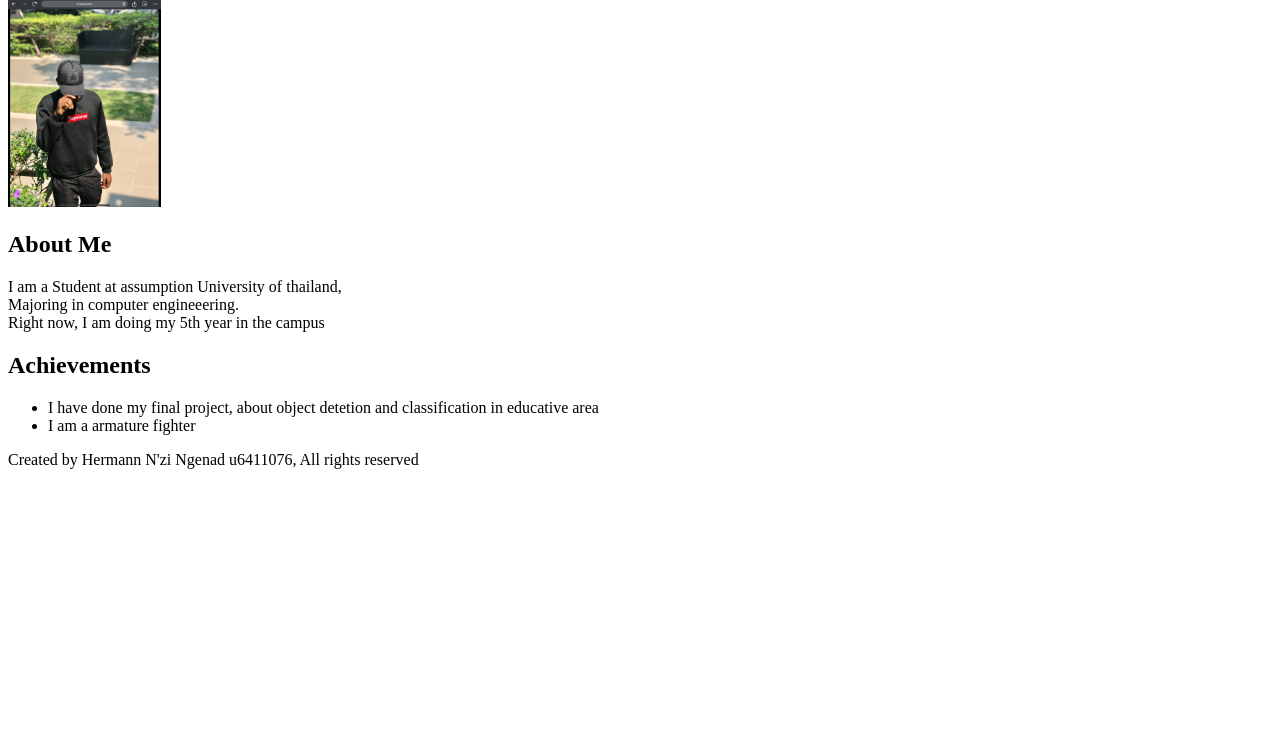
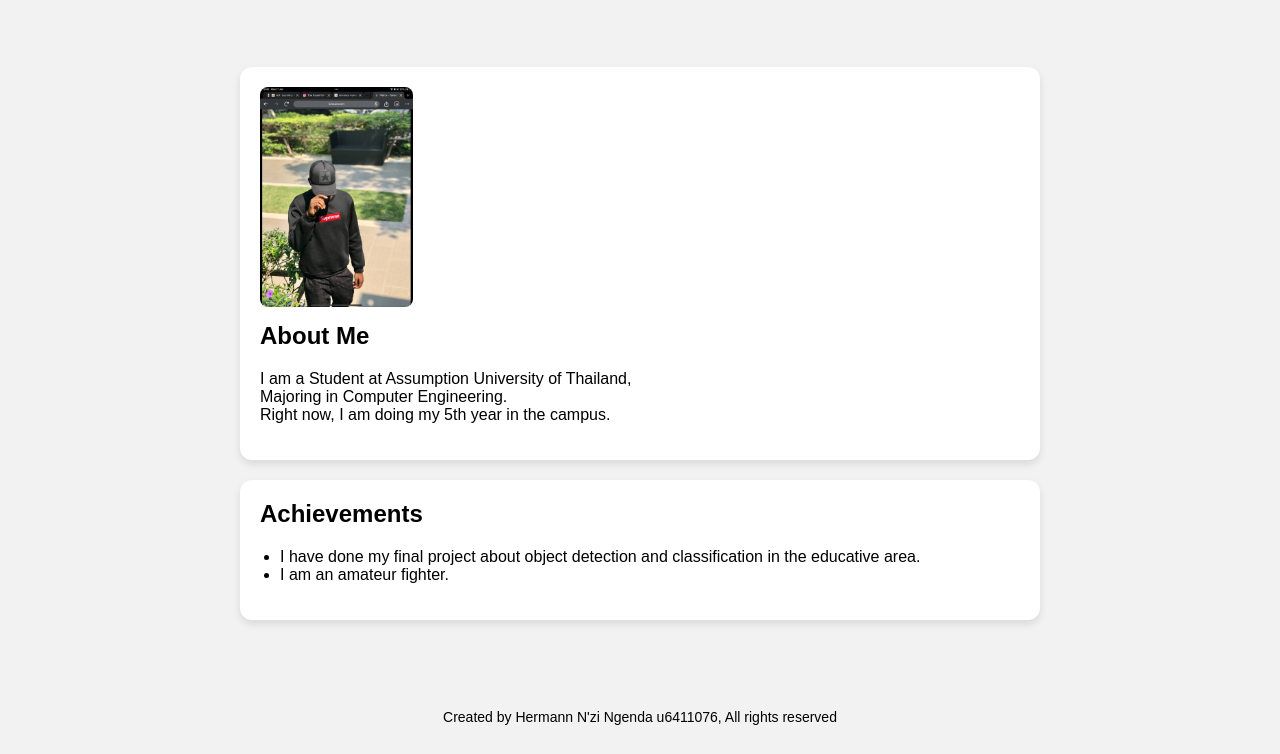
Before and after one commit to Hermann1412/Assignement-2, a plain HTML site: page index.html in a window 1280 px wide. Shown: the part 93-847 px from the top of the page. Before the commit the page ends 800 px from the top, so only its background shows below. Drawn offline with Linux system fonts and the light colour scheme.

Commit message:
modification

```diff
--- a/index.html
+++ b/index.html
@@ -1,64 +1,85 @@
 <!DOCTYPE html>
-
 <html lang="en">
-
 <head>
-
     <meta charset="UTF-8">
-
     <meta name="viewport" content="width=device-width, initial-scale=1.0">
-
     <title>My Profile</title>
 
-    <link rel="stylesheet" href="public/css/style.css">
+    <style>
+        /* Base styles */
+        body {
+            background-color: #f2f2f2;
+            font-family: Arial, sans-serif;
+            margin: 0;
+            padding: 0;
+        }
 
+        header {
+            text-align: center;
+            padding: 20px;
+        }
+
+        .content {
+            max-width: 800px;
+            margin: 20px auto;
+            padding: 20px;
+        }
+
+        section {
+            background-color: #ffffff;
+            padding: 20px;
+            margin-bottom: 20px;
+            border-radius: 12px;
+            box-shadow: 0 4px 8px rgba(0, 0, 0, 0.1);
+        }
+
+        section h2 {
+            margin-top: 0;
+        }
+
+        .biography img {
+            display: block;
+            margin-bottom: 15px;
+            border-radius: 8px;
+        }
+
+        ul {
+            padding-left: 20px;
+        }
+
+        footer {
+            text-align: center;
+            padding: 15px;
+            font-size: 14px;
+        }
+    </style>
 </head>
 
 <body>
-
     <header>
-
         <h1>Hermann N'zi Ngenda</h1>
-
     </header>
 
     <div class="content">
-
         <section class="biography">
-
             <img src="images/Hermann.png" height="220">
-
             <h2>About Me</h2>
-
-            <p>I am a Student at assumption University of thailand, <br>Majoring in computer engineeering.<br>
-            Right now, I am doing my 5th year in the campus</p>
-
+            <p>I am a Student at Assumption University of Thailand,<br>
+               Majoring in Computer Engineering.<br>
+               Right now, I am doing my 5th year in the campus.</p>
         </section>
 
-
-
         <section class="achievements">
-
             <h2>Achievements</h2>
-
             <ul>
-
-                <li>I have done my final project, about object detetion and classification in educative area</li>
-
-                <li>I am a armature fighter</li>
-
+                <li>I have done my final project about object detection and classification in the educative area.</li>
+                <li>I am an amateur fighter.</li>
             </ul>
-
         </section>
-
     </div>
 
     <footer>
-
-        <p>Created by Hermann N'zi Ngenad u6411076, All rights reserved</p>
-
+        <p>Created by Hermann N'zi Ngenda u6411076, All rights reserved</p>
     </footer>
-
 </body>
-
 </html>
```
